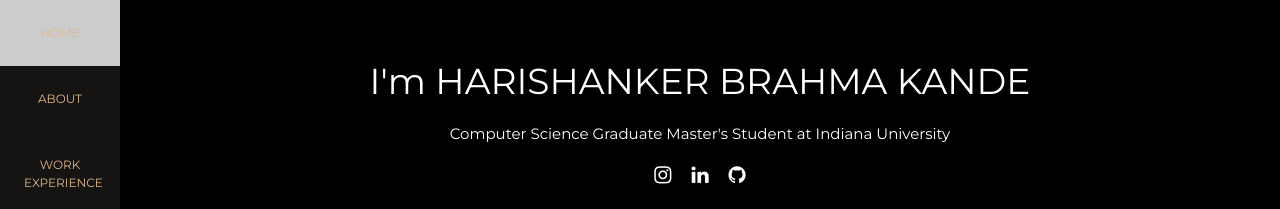
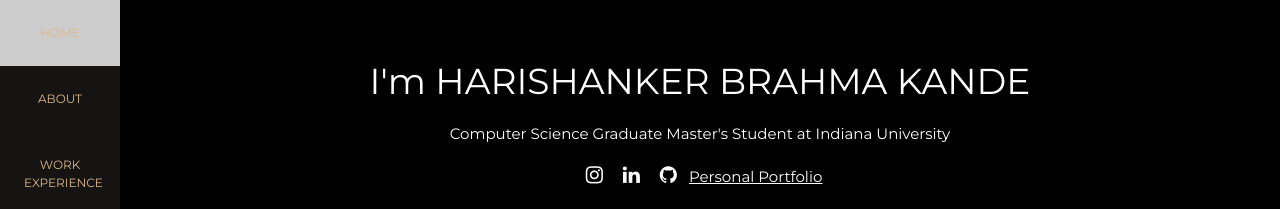
Before and after one commit to KANDEBRAHMA/harishanker.github.io, a plain HTML site: page index.html in a window 1280 px wide. Shown: the top 209 px of the page. Drawn offline with nearby package versions, Linux system fonts and the light colour scheme.

Commit message:
Update index.html

```diff
--- a/index.html
+++ b/index.html
@@ -48,7 +48,8 @@
     <p>Computer Science Graduate Master's Student at Indiana University</p>
     <a href="https://www.instagram.com/bramhakande/" target="_blank"><i class="fa fa-instagram w3-hover-opacity w3-padding-small" style="font-size:20px"></i></a>
     <a href="https://www.linkedin.com/in/harishanker-brahma-kande-88195213a/" target="_blank"><i class="fa fa-linkedin w3-hover-opacity w3-padding-small"style="font-size:20px"></i></a>
-    <a href="https://github.com/KANDEBRAHMA" target="_blank"><i class="fa fa-github w3-hover-opacity w3-padding-small" style="font-size:20px"></i></a><br><br>
+    <a href="https://github.com/KANDEBRAHMA" target="_blank"><i class="fa fa-github w3-hover-opacity w3-padding-small" style="font-size:20px"></i></a>
+    <a href="https://kandebrahma.github.io/harishanker.github.io/" target="_blank">Personal Portfolio</a><br><br>
     <img src="/w3images/man_smoke.jpg" alt="image" class="w3-image" width="992" height="1108">
   </header>
 
```
